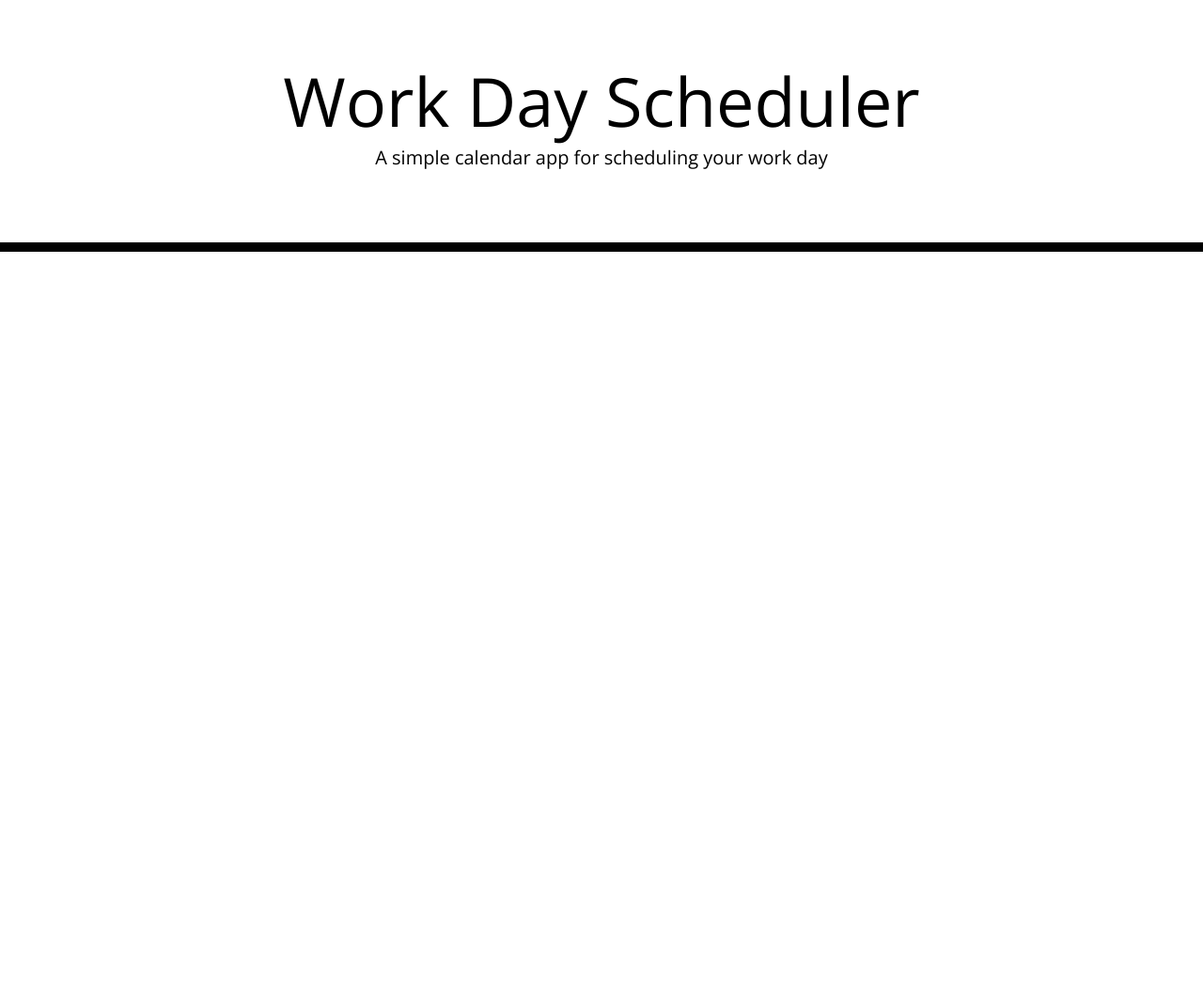
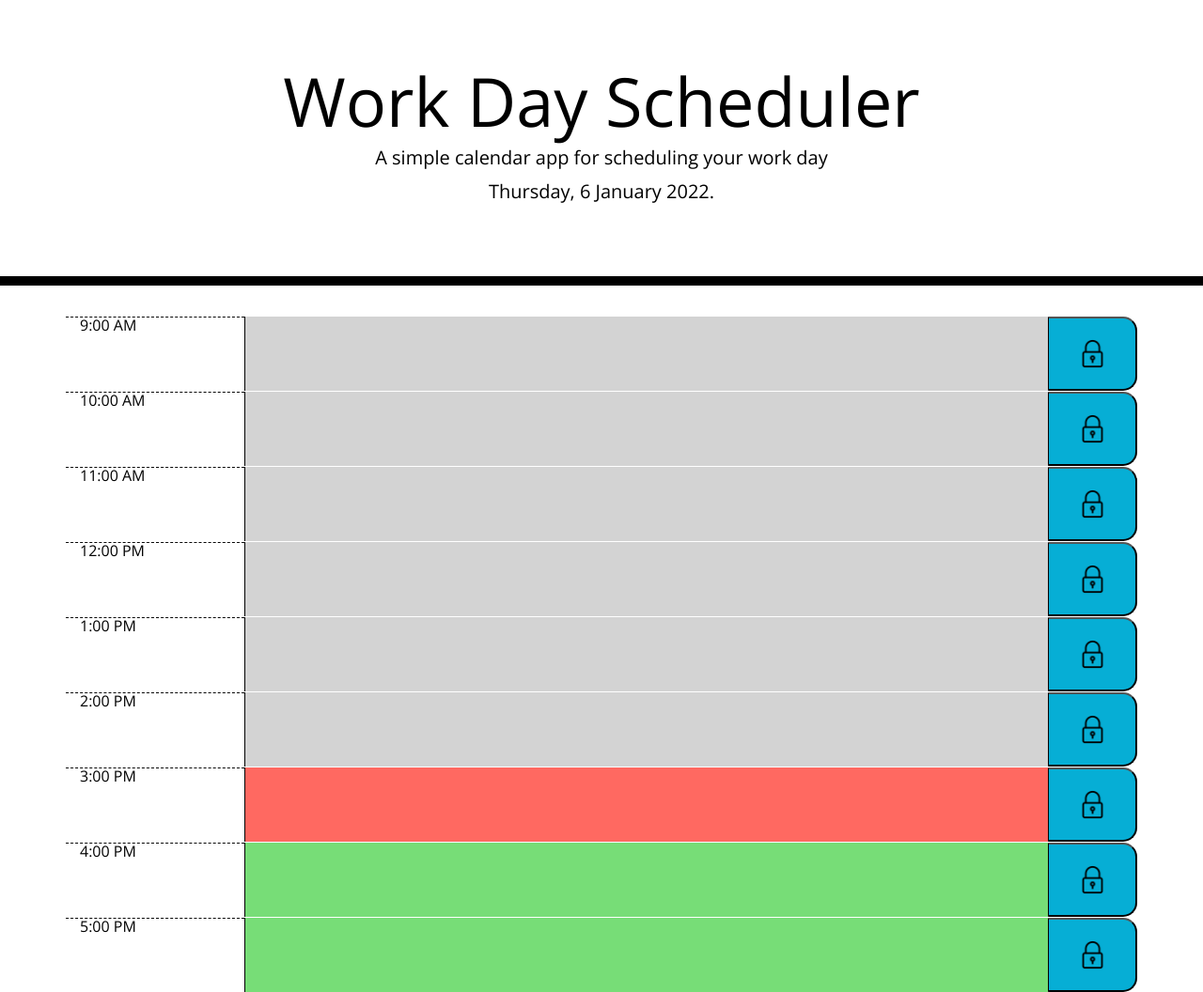
Before and after one commit to jordanlrothwell/workDayScheduler, a plain HTML site: page index.html in a window 1280 px wide. Shown: the whole page at 94% size. Before the commit the page ends 800 px from the top, so only its background shows below. Drawn offline with nearby package versions, Linux system fonts and the light colour scheme.

Commit message:
Actually fixed directories; further README work.

```diff
--- a/Assets/script.js
+++ b/Assets/script.js
@@ -116,7 +116,8 @@ let createTextArea = (i) => {
 // create save button
 let createSaveButton = (i) => {
   let saveButton = $("<button>").attr({ class: "col-md-1 save-button" });
-  // let padlockIcon = $("<img>").attr({ source:})
+  let padlockIcon = $("<img>").attr({ id: "padlock", src: "https://raw.githubusercontent.com/jordanlrothwell/workDayScheduler/main/Assets/Icons/padlock.png"})
+  saveButton.append(padlockIcon);
   // add event listener
   saveButton.click(function () {
     let siblingTextID = "#textID-" + i;
--- a/Assets/style.css
+++ b/Assets/style.css
@@ -69,3 +69,8 @@ textarea {
   font-size: 20px;
   transition: all 0.3s ease-in-out;
 }
+
+#padlock {
+  max-height: 50%;
+  max-width: 50%;
+}
--- a/Assets/index.html
+++ b/index.html
@@ -18,7 +18,7 @@
       href="https://fonts.googleapis.com/css?family=Open+Sans&display=swap"
       rel="stylesheet"
     />
-    <link rel="stylesheet" href="style.css" />
+    <link rel="stylesheet" href="/Assets/style.css" />
     <title>Work Day Scheduler</title>
   </head>
 
@@ -31,6 +31,6 @@
     <div class="container"></div>
     <script src="https://cdnjs.cloudflare.com/ajax/libs/jquery/3.2.1/jquery.min.js"></script>
     <script src="https://cdnjs.cloudflare.com/ajax/libs/moment.js/2.24.0/moment.min.js"></script>
-    <script src="/Develop/script.js"></script>
+    <script src="/Assets/script.js"></script>
   </body>
 </html>
```
Also changed, not shown: 1 other file.
